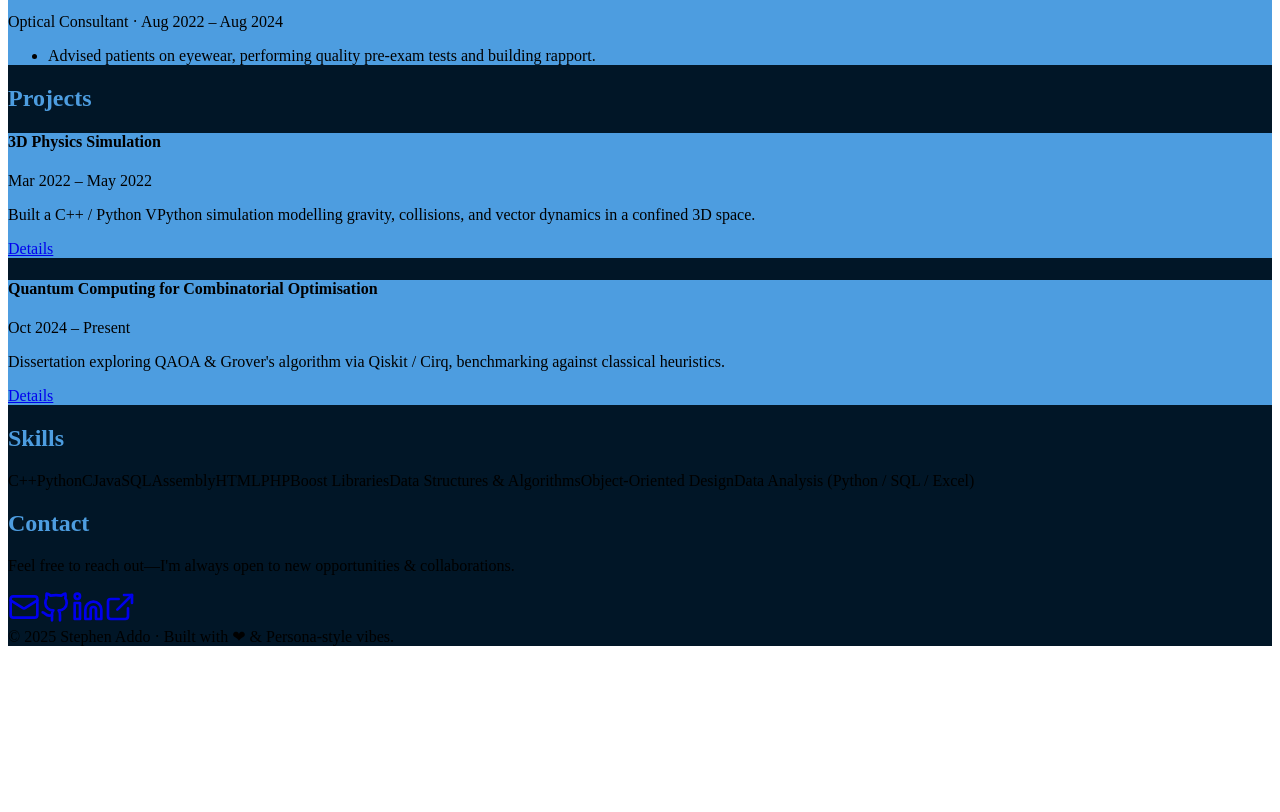
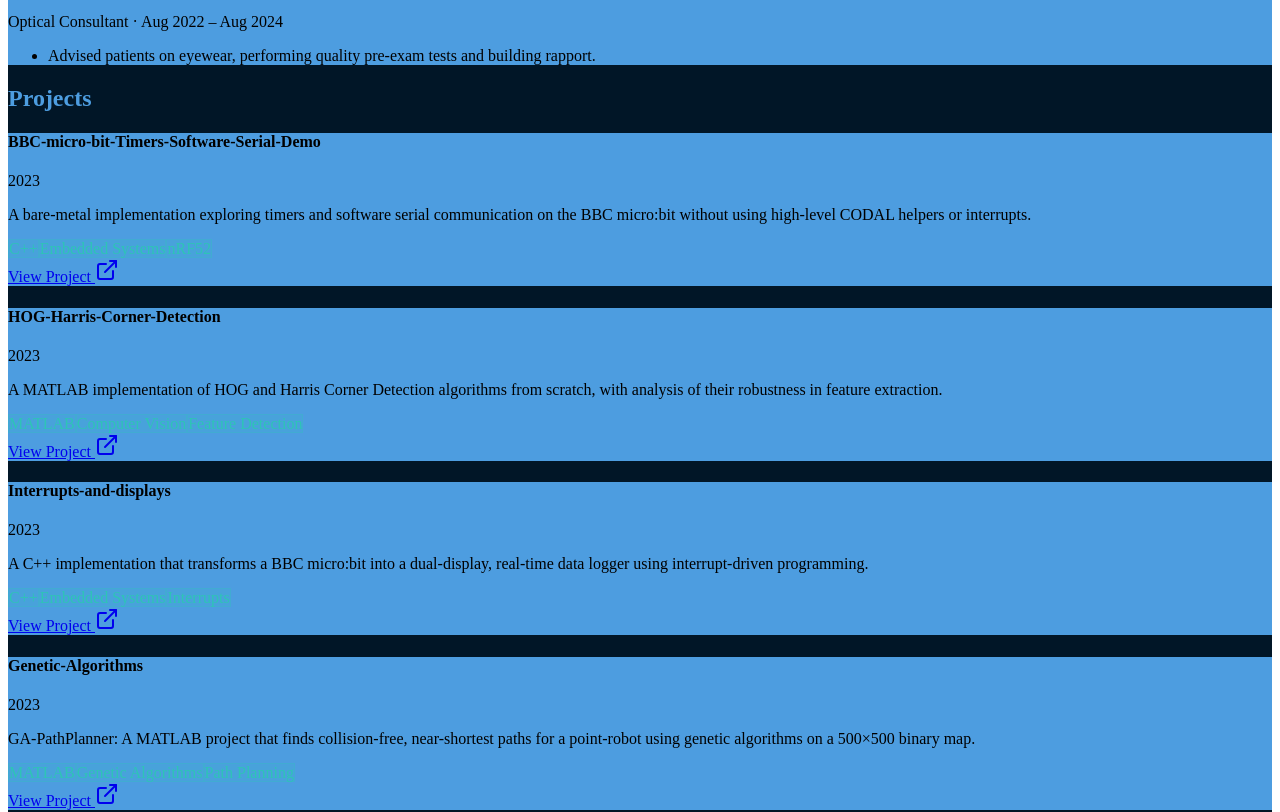
Before and after one commit to Steve-IX/Portfolio, a Next.js app: page / in a window 1280 px wide. Shown: the part 940-1752 px from the top of the page. Before the commit the page ends 1594 px from the top, so only its background shows below. Built offline with nearby package versions, Linux system fonts and the light colour scheme.

Commit message:
Update: Added GitHub projects and enhanced UI

```diff
--- a/app/page.jsx
+++ b/app/page.jsx
@@ -154,11 +154,36 @@ const experiences = [
 
 const projects = [
   {
-    title: '3D Physics Simulation',
-    period: 'Mar 2022 – May 2022',
+    title: 'BBC-micro-bit-Timers-Software-Serial-Demo',
+    period: '2023',
     description:
-      'Built a C++ / Python VPython simulation modelling gravity, collisions, and vector dynamics in a confined 3D space.',
-    link: '#',
+      'A bare-metal implementation exploring timers and software serial communication on the BBC micro:bit without using high-level CODAL helpers or interrupts.',
+    link: 'https://github.com/Steve-IX/BBC-micro-bit-Timers-Software-Serial-Demo',
+    tech: ['C++', 'Embedded Systems', 'nRF52'],
+  },
+  {
+    title: 'HOG-Harris-Corner-Detection',
+    period: '2023',
+    description:
+      'A MATLAB implementation of HOG and Harris Corner Detection algorithms from scratch, with analysis of their robustness in feature extraction.',
+    link: 'https://github.com/Steve-IX/HOG-Harris-Corner-Detection',
+    tech: ['MATLAB', 'Computer Vision', 'Feature Detection'],
+  },
+  {
+    title: 'Interrupts-and-displays',
+    period: '2023',
+    description:
+      'A C++ implementation that transforms a BBC micro:bit into a dual-display, real-time data logger using interrupt-driven programming.',
+    link: 'https://github.com/Steve-IX/Interrupts-and-displays',
+    tech: ['C++', 'Embedded Systems', 'Interrupts'],
+  },
+  {
+    title: 'Genetic-Algorithms',
+    period: '2023',
+    description:
+      'GA-PathPlanner: A MATLAB project that finds collision-free, near-shortest paths for a point-robot using genetic algorithms on a 500×500 binary map.',
+    link: 'https://github.com/Steve-IX/Genetic-Algorithms',
+    tech: ['MATLAB', 'Genetic Algorithms', 'Path Planning'],
   },
   {
     title: 'Quantum Computing for Combinatorial Optimisation',
@@ -166,6 +191,7 @@ const projects = [
     description:
       'Dissertation exploring QAOA & Grover\'s algorithm via Qiskit / Cirq, benchmarking against classical heuristics.',
     link: '#',
+    tech: ['Python', 'Quantum Computing', 'Qiskit'],
   },
 ];
 
@@ -248,15 +274,47 @@ export default function Portfolio() {
       {/* PROJECTS */}
       <Section id="projects" title="Projects" direction="up">
         <div className="grid grid-cols-1 md:grid-cols-2 gap-6">
-          {projects.map(({ title, description, period, link }) => (
-            <Card key={title} className="bg-opacity-10 hover:bg-opacity-20 transition" style={{ backgroundColor: P3_COLORS.primary }}>
+          {projects.map(({ title, description, period, link, tech }) => (
+            <Card
+              key={title}
+              className="bg-opacity-10 hover:bg-opacity-20 transition-all duration-300 hover:scale-[1.02] cursor-pointer"
+              style={{ backgroundColor: P3_COLORS.primary }}
+              onClick={() => link !== '#' && window.open(link, '_blank')}
+            >
               <CardContent className="p-6 space-y-4">
                 <h4 className="text-xl font-semibold">{title}</h4>
                 <p className="text-xs uppercase tracking-wider">{period}</p>
-                <p>{description}</p>
+                <p className="text-gray-300">{description}</p>
+                <div className="flex flex-wrap gap-2 mt-2">
+                  {tech.map((t) => (
+                    <span
+                      key={t}
+                      className="px-2 py-1 text-xs rounded-full"
+                      style={{
+                        backgroundColor: P3_COLORS.accent + '20',
+                        color: P3_COLORS.accent,
+                        border: `1px solid ${P3_COLORS.accent}40`
+                      }}
+                    >
+                      {t}
+                    </span>
+                  ))}
+                </div>
                 {link && (
-                  <Button asChild variant="outline" size="sm" style={{ borderColor: P3_COLORS.accent }}>
-                    <a href={link} target="_blank" rel="noreferrer">Details</a>
+                  <Button
+                    asChild
+                    variant="outline"
+                    size="sm"
+                    className="mt-4 hover:scale-105 transition-transform"
+                    style={{ borderColor: P3_COLORS.accent }}
+                    onClick={(e) => {
+                      e.stopPropagation();
+                      window.open(link, '_blank');
+                    }}
+                  >
+                    <a href={link} target="_blank" rel="noreferrer">
+                      View Project <ExternalLink className="ml-2 h-4 w-4" />
+                    </a>
                   </Button>
                 )}
               </CardContent>
```
